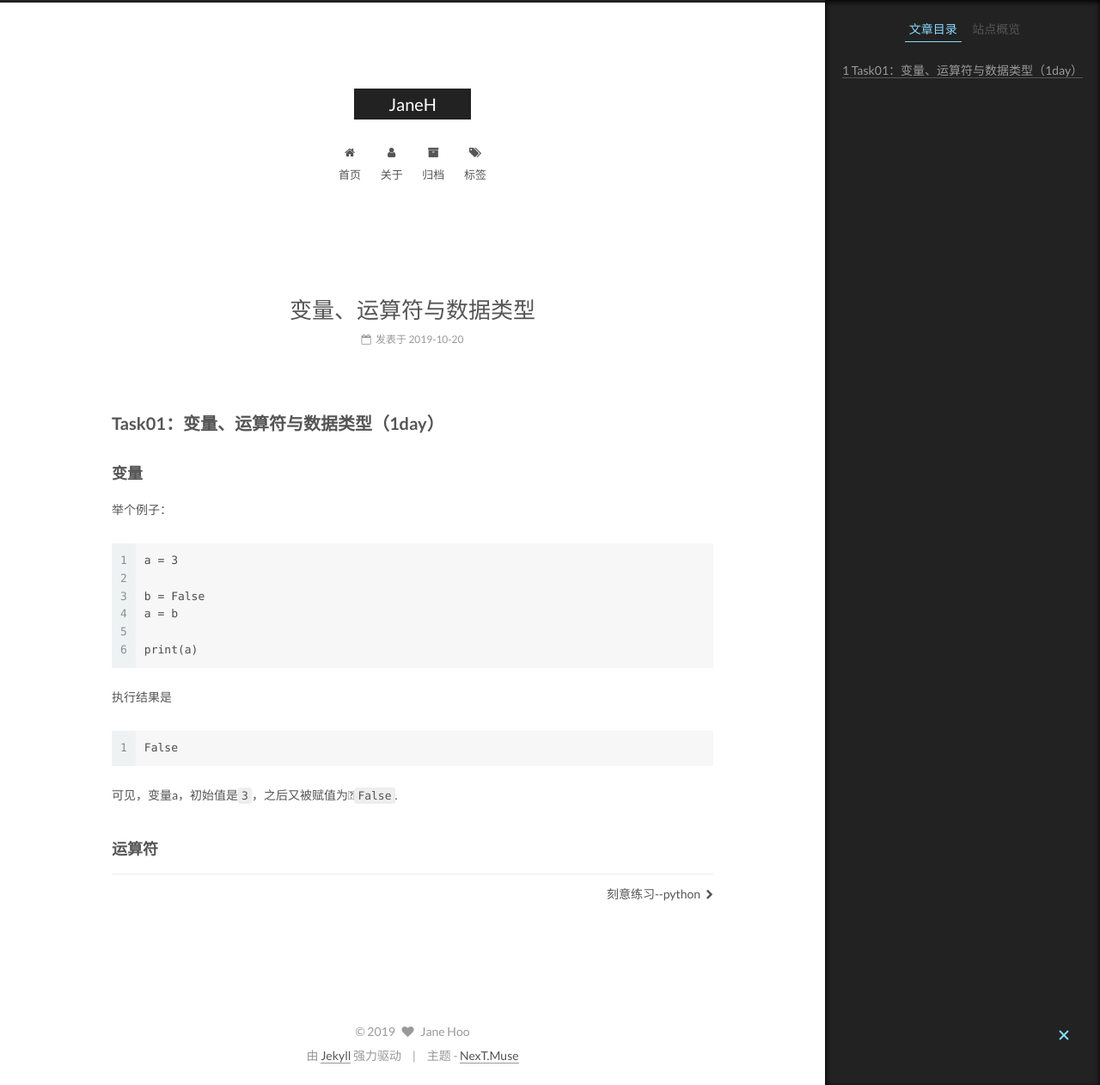
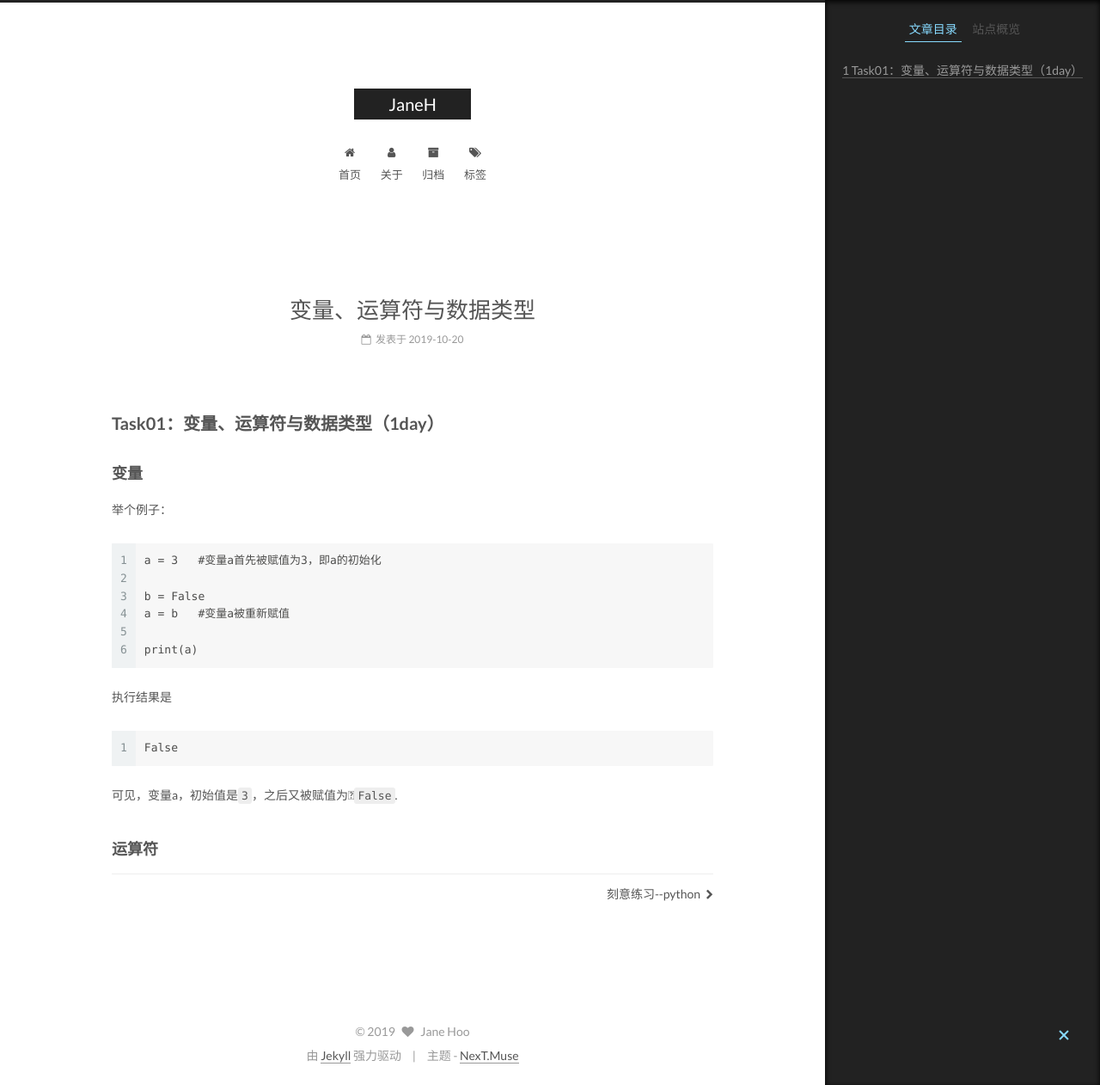
Before and after one commit to janehoo/janehoo.github.io, a Jekyll site: the page built from _posts/2019-10-20-变量、运算符与数据类型.md, in a window 1280 px wide and 1262 px high. Shown: the whole window at 86% size. Built offline with Jekyll 4.4.1, drawn with Linux system fonts in a browser that asks for light colours.

Commit message:
update post

````diff
--- a/_posts/2019-10-20-变量、运算符与数据类型.md
+++ b/_posts/2019-10-20-变量、运算符与数据类型.md
@@ -3,10 +3,10 @@
 ### 变量
 举个例子：
 ```
-a = 3
+a = 3   #变量a首先被赋值为3，即a的初始化
 
 b = False
-a = b
+a = b   #变量a被重新赋值
 
 print(a)
 ```
````
